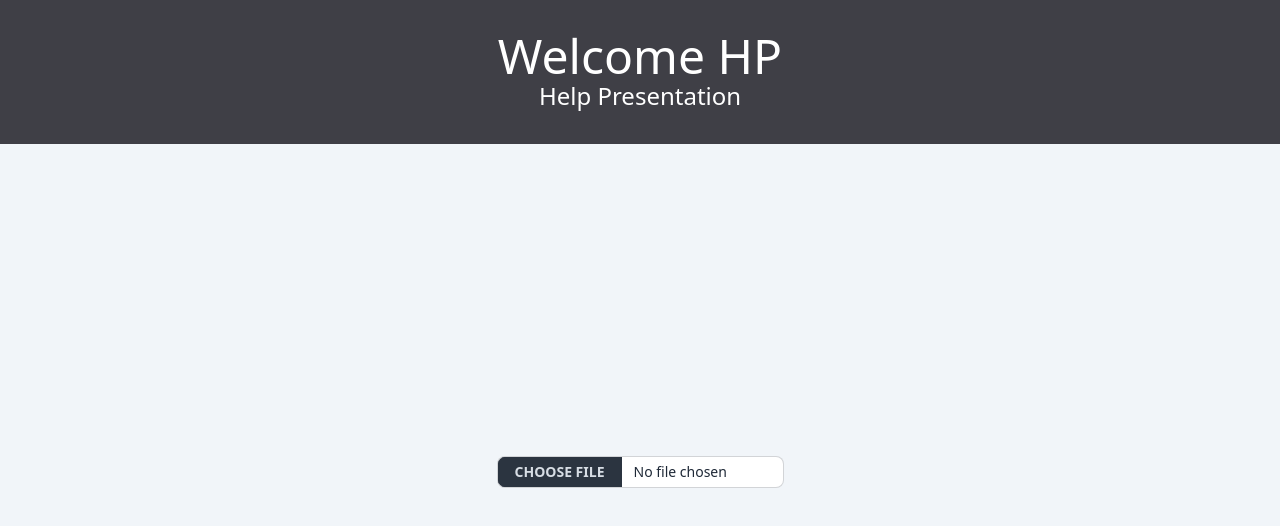
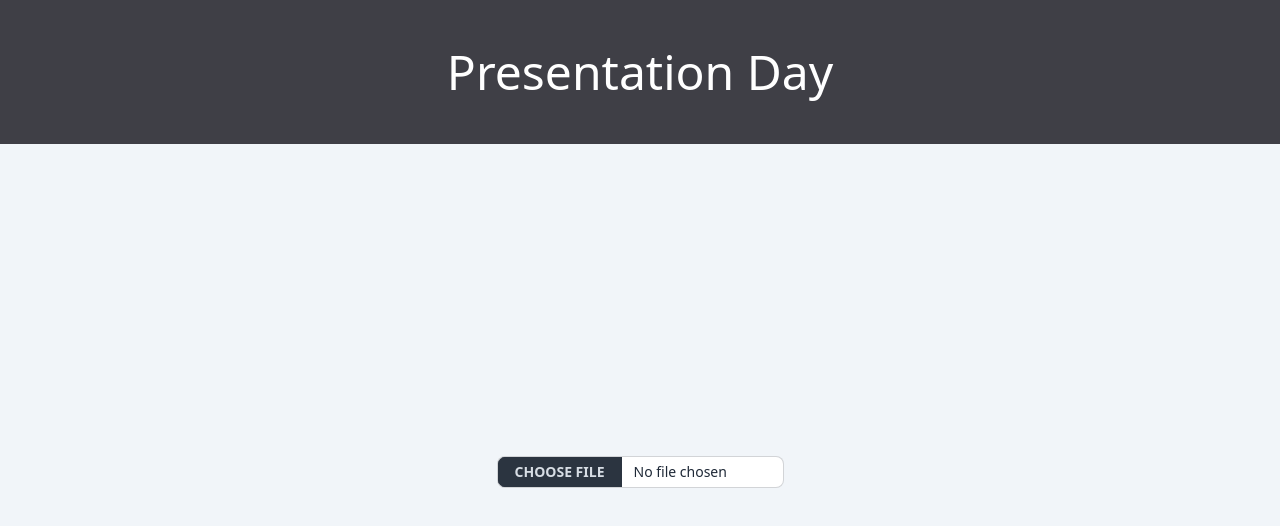
Before and after one commit to josuk0212/Help-Presentation, a React (Vite) app: page / in a window 1280 px wide. Shown: the top 526 px of the page. Built offline with nearby package versions, Linux system fonts and the light colour scheme.

Commit message:
refactor: 웹사이트 타이틀 변경

```diff
--- a/index.html
+++ b/index.html
@@ -6,7 +6,7 @@
       name="viewport"
       content="width=device-width, initial-scale=1.0"
     />
-    <title>Help Presentation</title>
+    <title>Presentation Day</title>
   </head>
   <body>
     <div id="root"></div>
--- a/src/components/HomePage/Home.jsx
+++ b/src/components/HomePage/Home.jsx
@@ -23,8 +23,7 @@ function Home() {
   return (
     <div className="w-screen h-screen bg-background">
       <div className="flex flex-col justify-center items-center h-36 bg-primary">
-        <h1 className="text-white text-5xl">Welcome HP</h1>
-        <div className="text-white text-2xl">Help Presentation</div>
+        <h1 className="text-white text-5xl">Presentation Day</h1>
       </div>
       {isModal && <Modal setIsModal={setIsModal} />}
       <div className="flex justify-center items-center w-full h-full bg-background">
```
